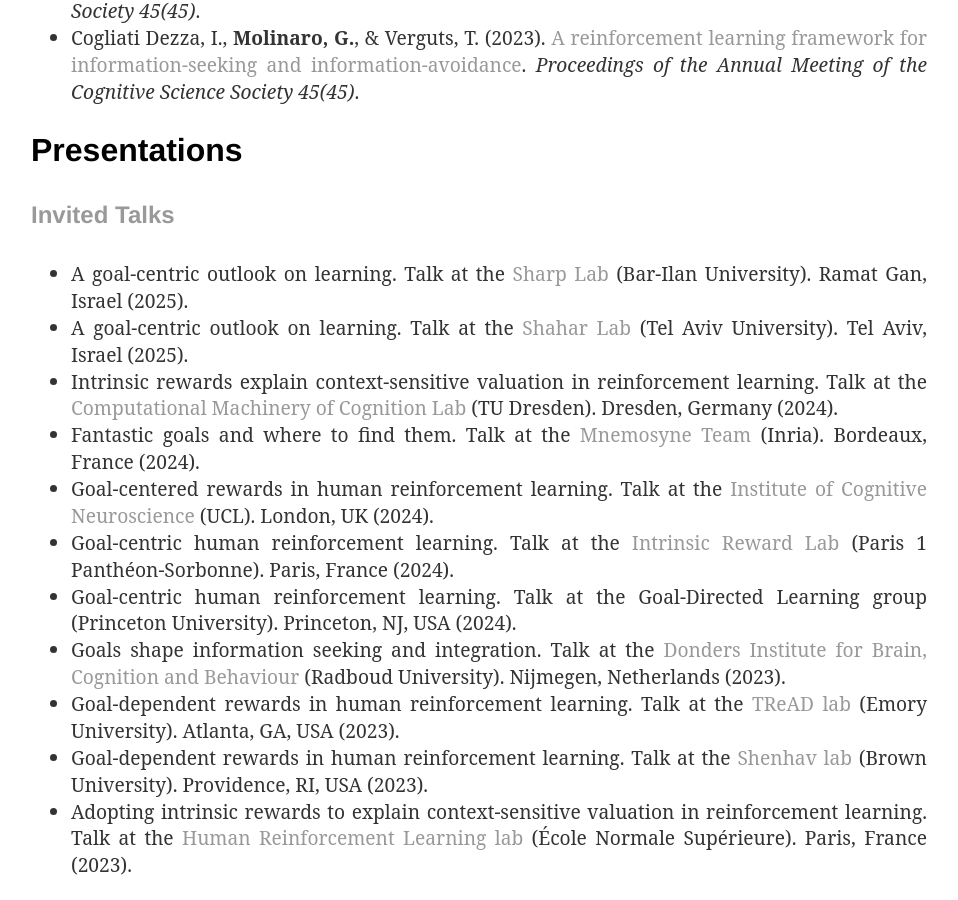
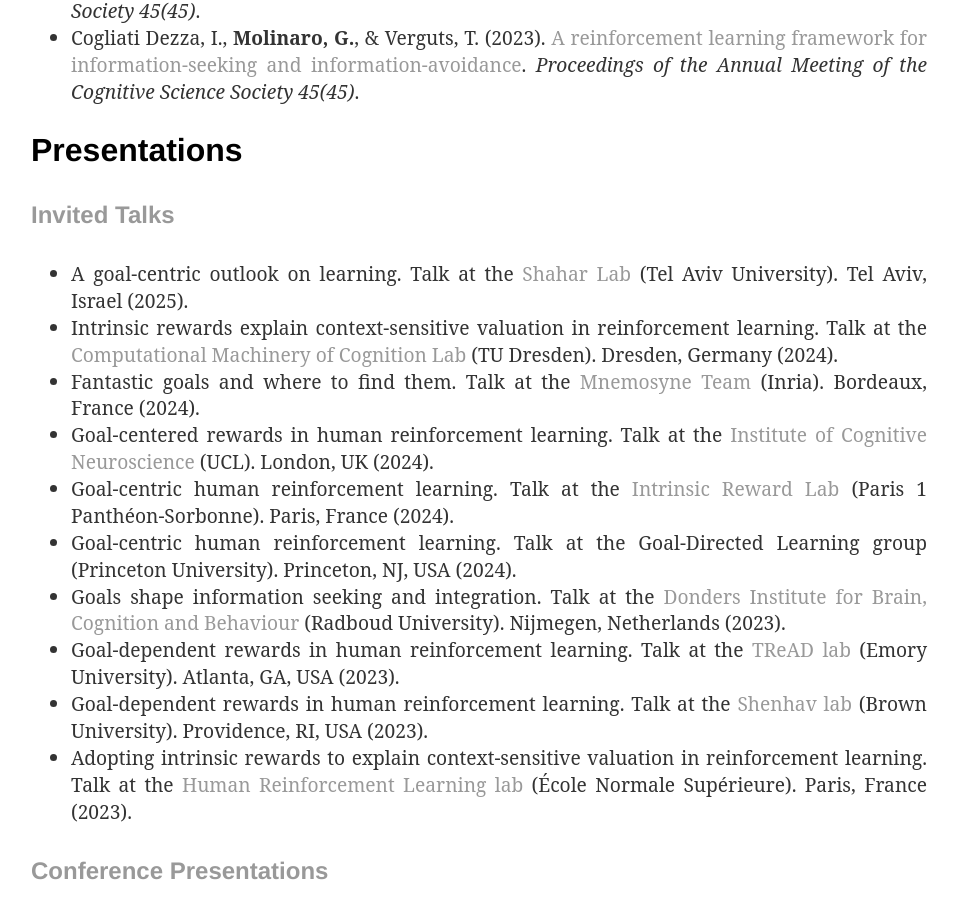
Before and after one commit to gaiamolinaro/gaiamolinaro.github.io, a Jekyll site: the page built from research/index.html, in a window 1280 px wide and 900 px high, scrolled down 692 px. Shown: the whole window, without its empty margins (161-1119 px from the left). Built offline with Jekyll 4.4.1, drawn with Linux system fonts in a browser that asks for light colours; nearby versions of some CDN libraries.

Commit message:
Removed BIU

```diff
--- a/research/index.html
+++ b/research/index.html
@@ -45,9 +45,6 @@ title: Research | Gaia Molinaro
     <h2>Presentations</h2>
     <h4>Invited Talks</h4>
     <ul>
-        <li class="p-li">A goal-centric outlook on learning.
-            Talk at the <a href="https://psharp1289.github.io/" target="_blank">Sharp Lab</a> (Bar-Ilan University). Ramat Gan, Israel (2025).
-            </li>
         <li class="p-li">A goal-centric outlook on learning.
             Talk at the <a href="https://www.shahar-lab.com/" target="_blank">Shahar Lab</a> (Tel Aviv University). Tel Aviv, Israel (2025).
             </li>
```
